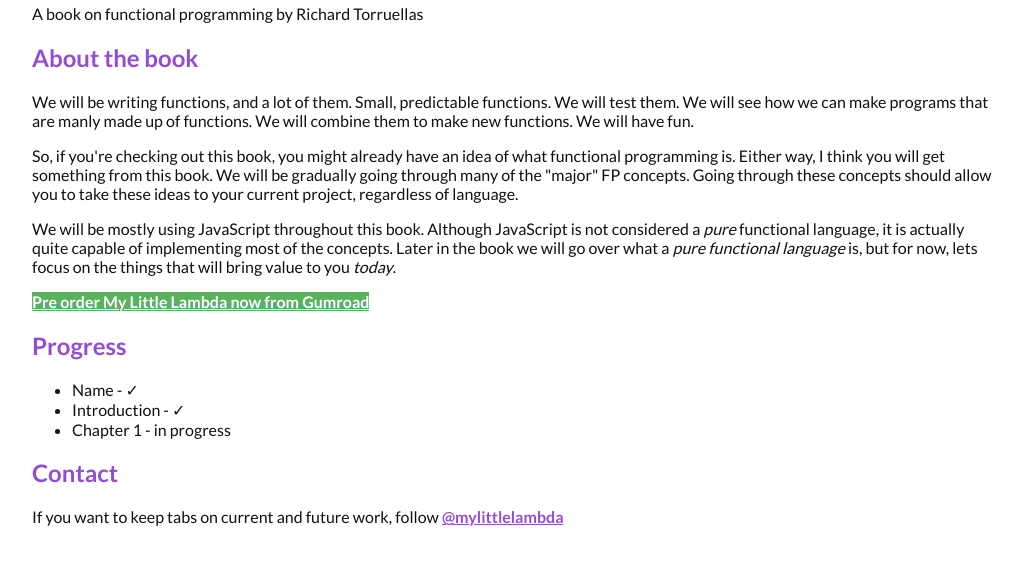
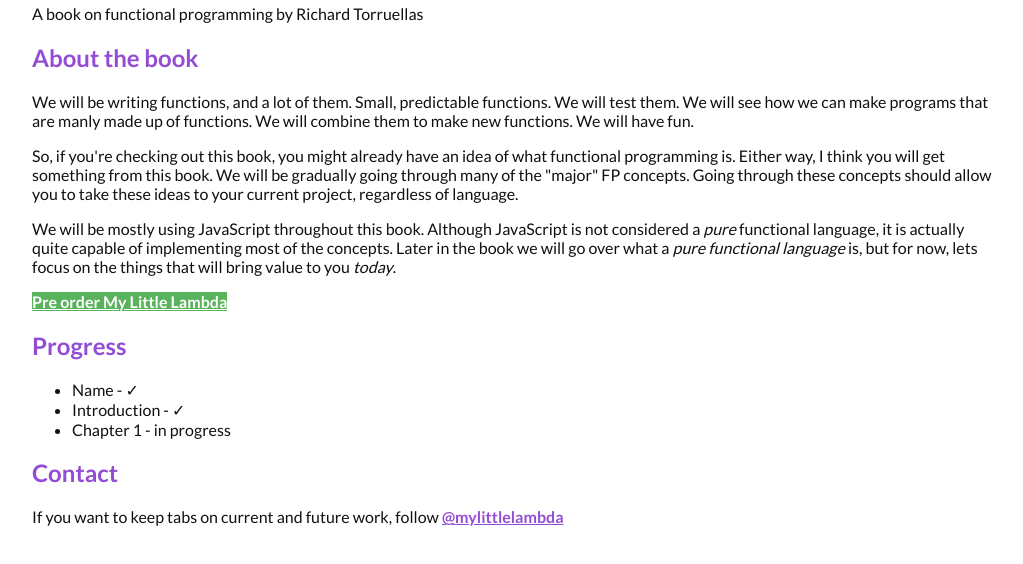
Before and after one commit to mylittlelambda/website, a plain HTML site: page index.html in a window 1280 px wide. Shown: the part 112-676 px from the top of the page, without its empty margins (128-1151 px from the left). Drawn offline with Linux system fonts and the light colour scheme.

Commit message:
Update index.html

```diff
--- a/index.html
+++ b/index.html
@@ -64,7 +64,7 @@
       language, it is actually quite capable of implementing most of the concepts. Later in the book we will go over what
       a <em>pure functional language</em> is, but for now, lets focus on the things that will bring value to you <em>today</em>.</p>
 
-    <p><a id="gumroad-button" class="gumroad-button" href="https://gum.co/qxdPj" target="_blank">Pre order <strong>My Little Lambda</strong> now from Gumroad</a></p>
+    <p><a id="gumroad-button" class="gumroad-button" href="https://gum.co/qxdPj" target="_blank">Pre order <strong>My Little Lambda</strong></a></p>
 
     <h2>Progress</h2>
     <ul>
```
